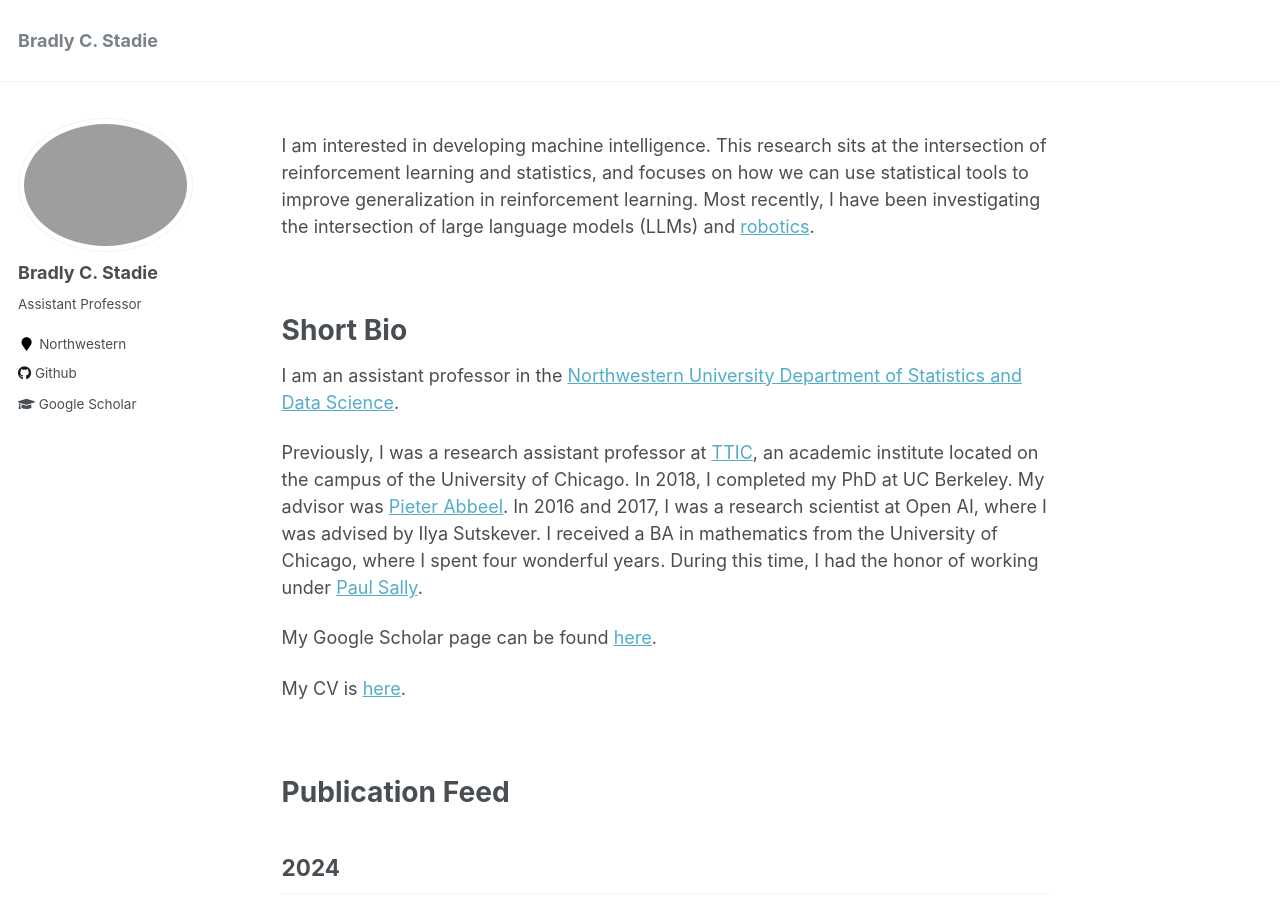
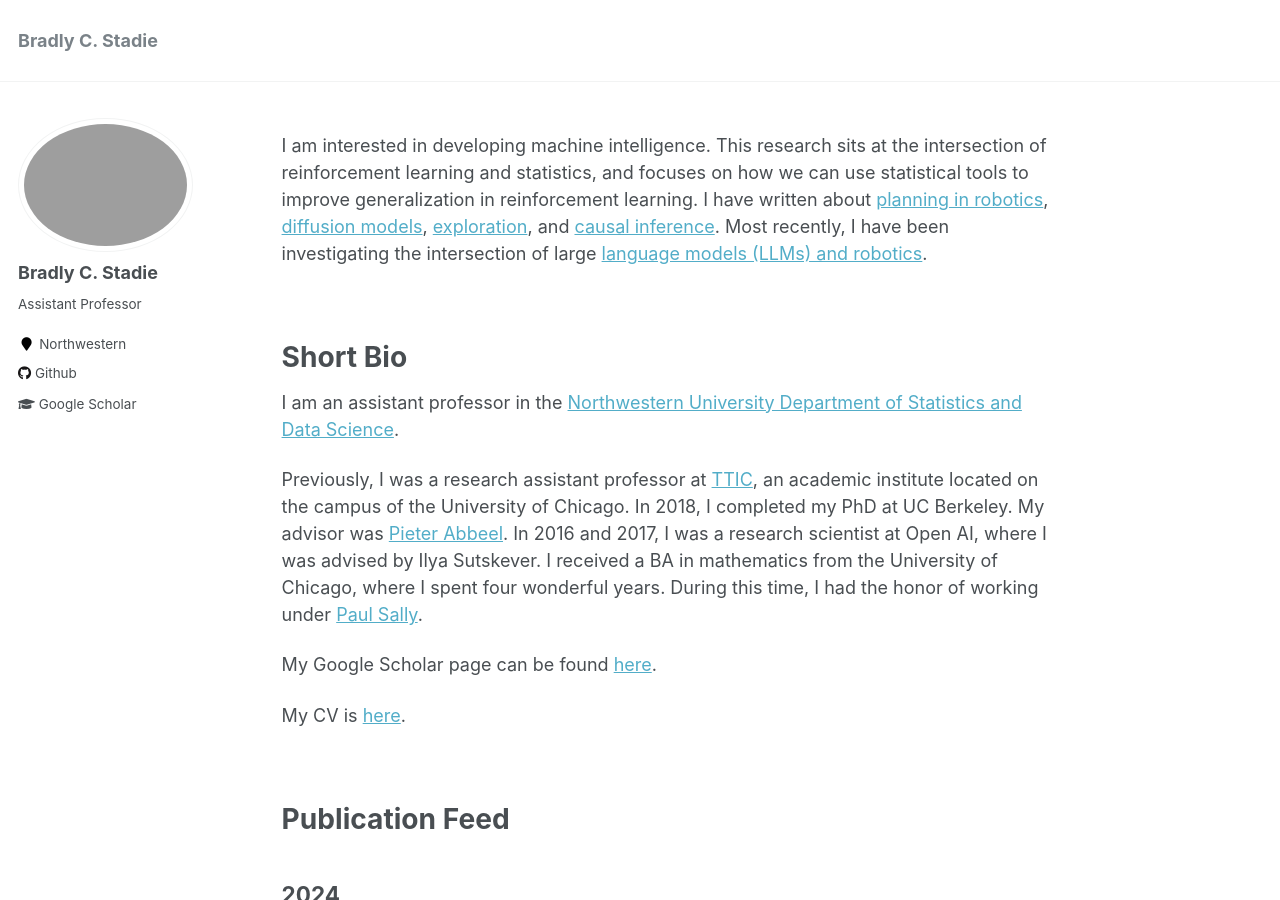
Before and after one commit to bstadie/bstadie.github.io, a Jekyll site: the page built from _pages/about.md, in a window 1280 px wide and 900 px high. Built offline with Jekyll 4.4.1, drawn with Linux system fonts in a browser that asks for light colours.

Commit message:
Update about.md

```diff
--- a/_pages/about.md
+++ b/_pages/about.md
@@ -7,7 +7,7 @@ redirect_from:
   - /about/
   - /about.html
 ---
-I am interested in developing machine intelligence. This research sits at the intersection of reinforcement learning and statistics, and focuses on how we can use statistical tools to improve generalization in reinforcement learning. Most recently, I have been investigating the intersection of large language models (LLMs) and [robotics](https://wonderful-team-robotics.github.io/).
+I am interested in developing machine intelligence. This research sits at the intersection of reinforcement learning and statistics, and focuses on how we can use statistical tools to improve generalization in reinforcement learning. I have written about [planning in robotics](https://sites.google.com/view/latent-landmarks/), [diffusion models](https://diffusion-for-shared-autonomy.github.io/), [exploration](https://proceedings.mlr.press/v119/pitis20a.html), and [causal inference](https://arxiv.org/abs/1808.07804). Most recently, I have been investigating the intersection of large [language models (LLMs) and robotics](https://wonderful-team-robotics.github.io/).
 
 &nbsp;
 
```
